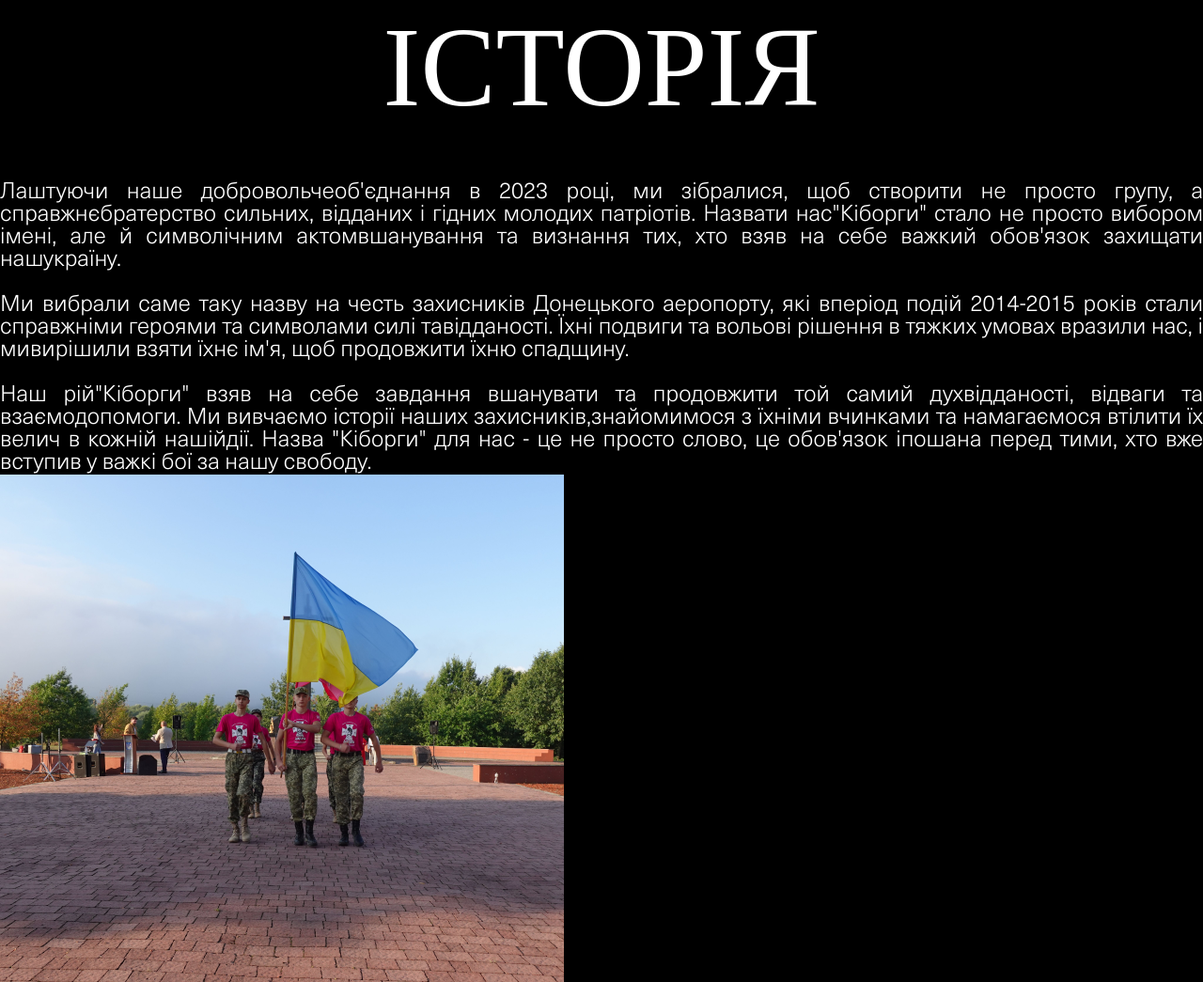
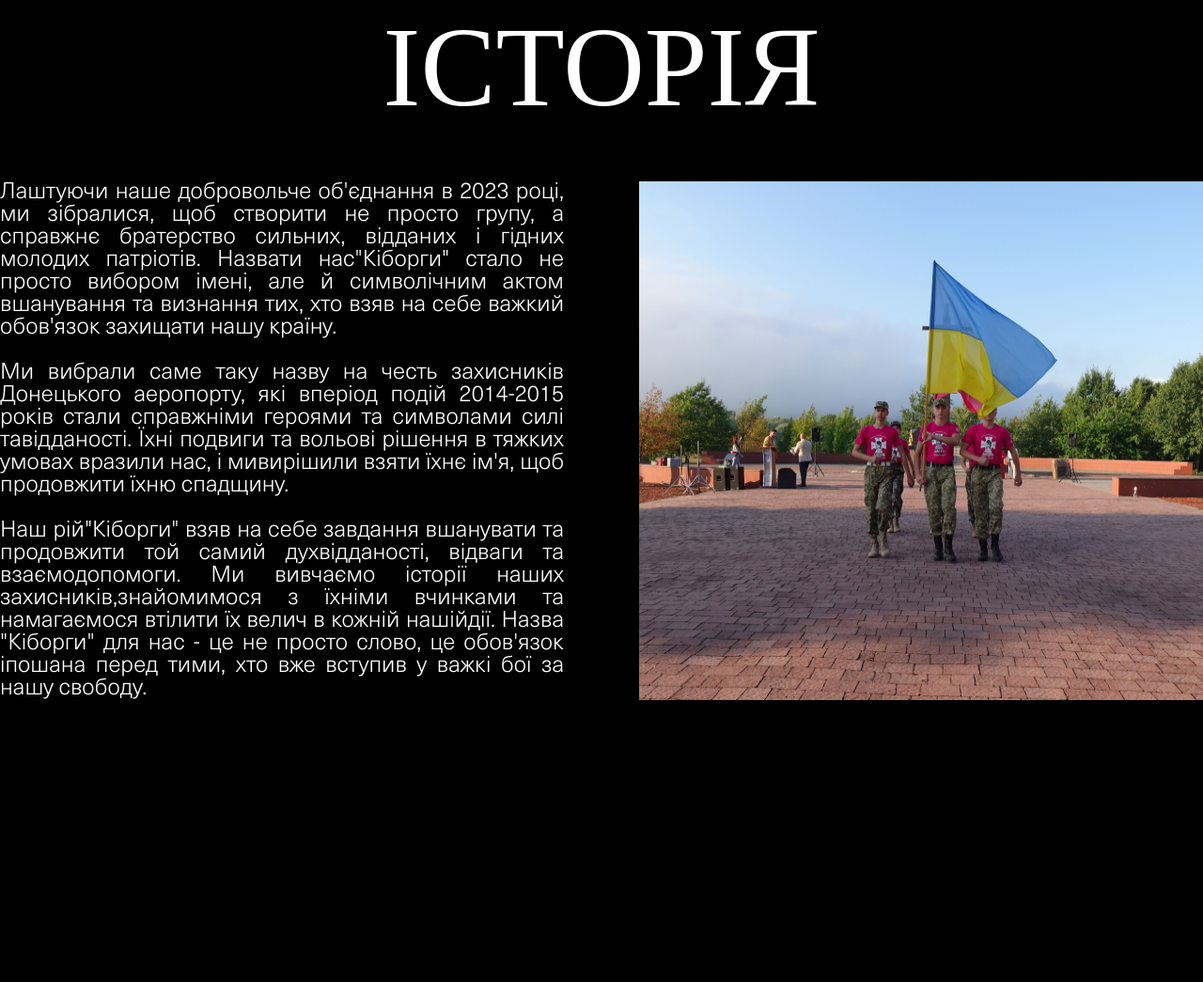
Before and after one commit to 0DarkDante/Dzhura, a plain HTML site: page index.html in a window 1280 px wide. Shown: the part 2610-3655 px from the top of the page at 94% size. After the commit the page ends 3355 px from the top, so only its background shows below. Drawn offline with Linux system fonts and the light colour scheme; a web font is replaced by a local one.

Commit message:
finish block3

```diff
--- a/index.html
+++ b/index.html
@@ -65,11 +65,13 @@
 
       <section class="section3">
         <h1 class="h1">ІСТОРІЯ</h1>
-        <p class="main-p">Лаштуючи наше добровольчеоб'єднання в 2023 році, ми зібралися, щоб створити не просто групу, а справжнєбратерство сильних, відданих і гідних молодих патріотів. Назвати нас"Кіборги" стало не просто вибором імені, але й символічним актомвшанування та визнання тих, хто взяв на себе важкий обов'язок захищати нашукраїну.
-          <br> <br>Ми вибрали саме таку назву на честь захисників Донецького аеропорту, які вперіод подій 2014-2015 років стали справжніми героями та символами силі тавідданості. Їхні подвиги та вольові рішення в тяжких умовах вразили нас, і мивирішили взяти їхнє ім'я, щоб продовжити їхню спадщину.
-          <br> <br>Наш рій"Кіборги" взяв на себе завдання вшанувати та продовжити той самий духвідданості, відваги та взаємодопомоги. Ми вивчаємо історії наших захисників,знайомимося з їхніми вчинками та намагаємося втілити їх велич в кожній нашійдії. Назва "Кіборги" для нас - це не просто слово, це обов'язок іпошана перед тими, хто вже вступив у важкі бої за нашу свободу.
-        </p>
-        <img src="IMG/Main/history about us.png" alt="history">
+          <div class="section3-details">
+            <p class="main-p">Лаштуючи наше добровольче об'єднання в 2023 році, ми зібралися, щоб створити не просто групу, а справжнє братерство сильних, відданих і гідних молодих патріотів. Назвати нас"Кіборги" стало не просто вибором імені, але й символічним актом вшанування та визнання тих, хто взяв на себе важкий обов'язок захищати нашу країну.
+              <br> <br>Ми вибрали саме таку назву на честь захисників Донецького аеропорту, які вперіод подій 2014-2015 років стали справжніми героями та символами силі тавідданості. Їхні подвиги та вольові рішення в тяжких умовах вразили нас, і мивирішили взяти їхнє ім'я, щоб продовжити їхню спадщину.
+              <br> <br>Наш рій"Кіборги" взяв на себе завдання вшанувати та продовжити той самий духвідданості, відваги та взаємодопомоги. Ми вивчаємо історії наших захисників,знайомимося з їхніми вчинками та намагаємося втілити їх велич в кожній нашійдії. Назва "Кіборги" для нас - це не просто слово, це обов'язок іпошана перед тими, хто вже вступив у важкі бої за нашу свободу.
+            </p>
+            <img src="IMG/Main/history about us.png" alt="history">
+          </div>
       </section>
   </main>
 
--- a/style.css
+++ b/style.css
@@ -193,3 +193,11 @@ article {
   justify-content: center;
   align-items: center;
 }
+
+.section3-details {
+  display: flex;
+}
+
+.section3-details img {
+  margin-left: 80px;
+}
```
